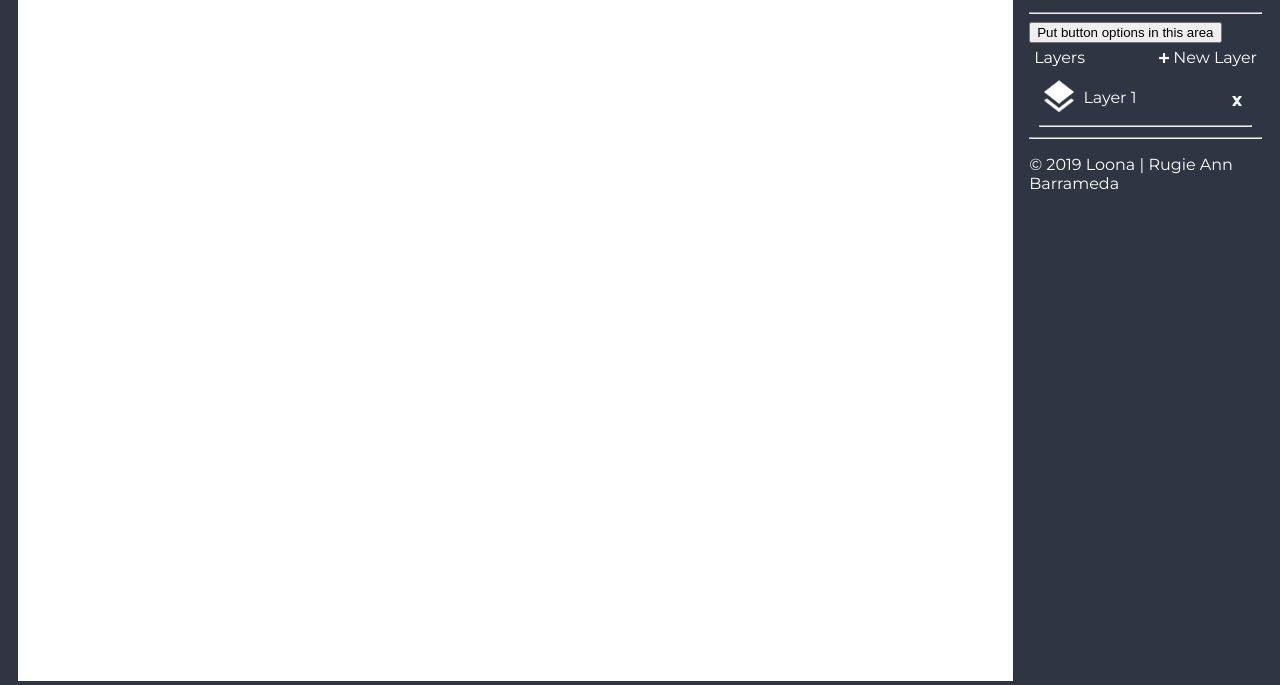
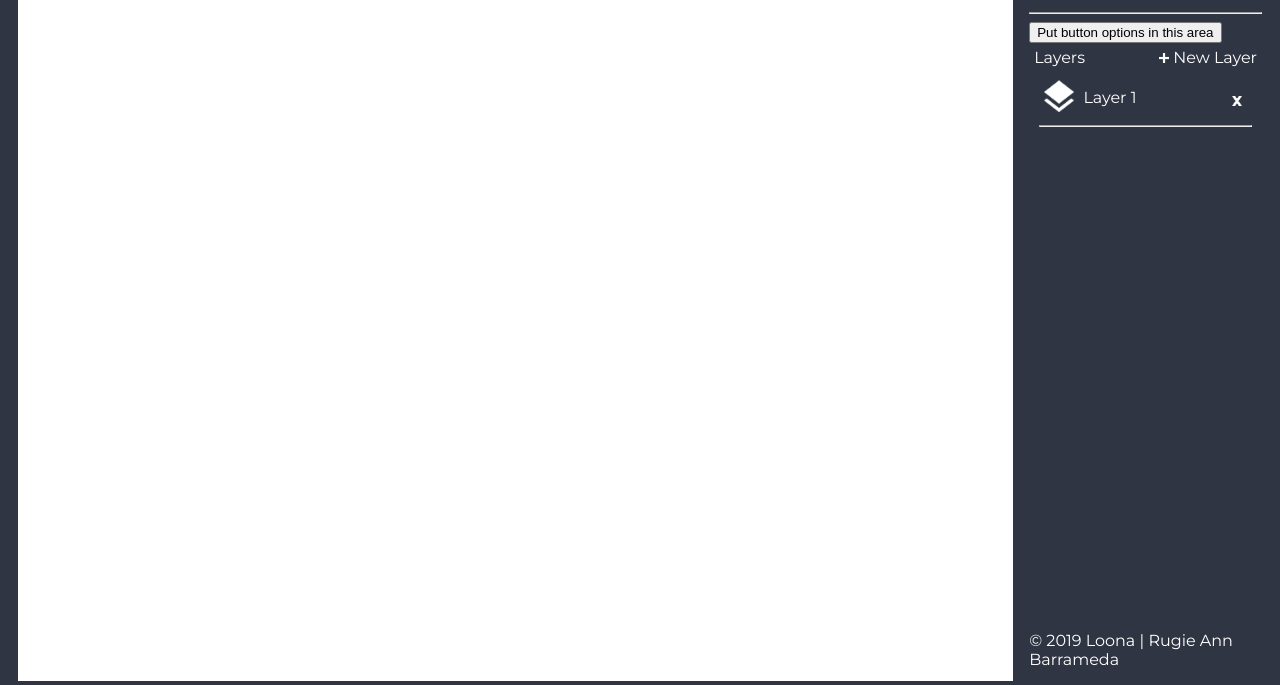
Before and after one commit to norugie/onlinecanvas, a plain HTML site: page index.html in a window 1280 px wide. Shown: the part 115-800 px from the top of the page. Drawn offline with nearby package versions, Linux system fonts and the light colour scheme.

Commit message:
changed template design

```diff
--- a/css/style.css
+++ b/css/style.css
@@ -58,3 +58,9 @@
 .layer {
 	margin: 10px;
 }
+
+footer {
+	position: fixed;
+	float: right;
+	bottom: 0;
+}
--- a/index.html
+++ b/index.html
@@ -64,7 +64,6 @@
 				<!-- Footer -->
 				<footer>
 					<div class="copyrights">
-						<hr />
 						<p>&copy; 2019 Loona | Rugie Ann Barrameda</p>
 					</div>
 				</footer>
```
